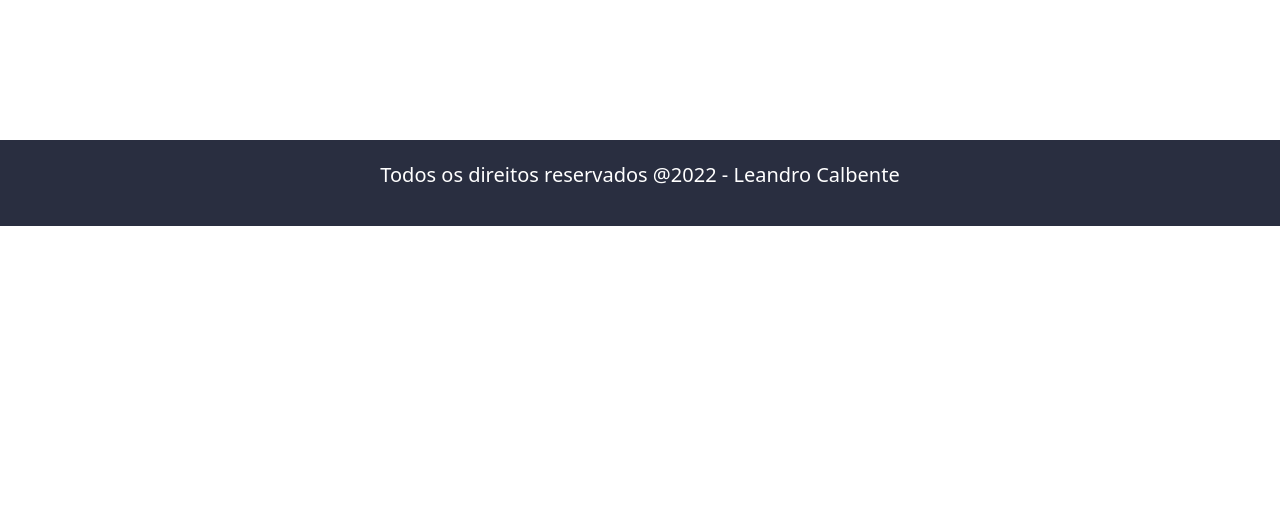
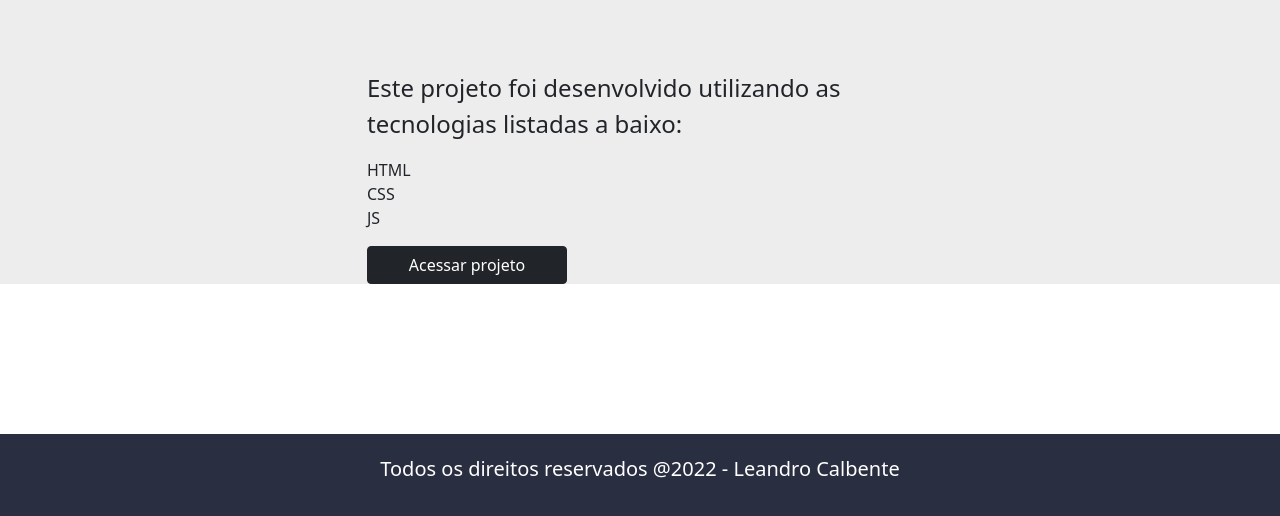
Before and after one commit to LeandroCalbente/Portfolio, a plain HTML site: page index.html in a window 1280 px wide. Shown: the part 2825-3341 px from the top of the page. Before the commit the page ends 3051 px from the top, so only its background shows below. Drawn offline with nearby package versions, Linux system fonts and the light colour scheme; a script that the page names is missing.

Commit message:
first commit

```diff
--- a/index.html
+++ b/index.html
@@ -156,6 +156,15 @@
                     </ul>
                     <a href="https://github.com/LeandroCalbente/interface-instagram" class="btn btn-dark botao-projeto">Acessar projeto</a>
                 </div>
+                <div class="col-11 col-md-6 projeto1">
+                    <p>Este projeto foi desenvolvido utilizando as tecnologias listadas a baixo:</p>
+                    <ul class="list-unstyled">
+                        <li>HTML</li>
+                        <li>CSS</li>
+                        <li>JS</li>
+                    </ul>
+                    <a href="https://github.com/LeandroCalbente/pokedex-js" class="btn btn-dark botao-projeto">Acessar projeto</a>
+                </div>
 
 
         </div>
```
Also changed, not shown: img/pokedex.jpg (added).
